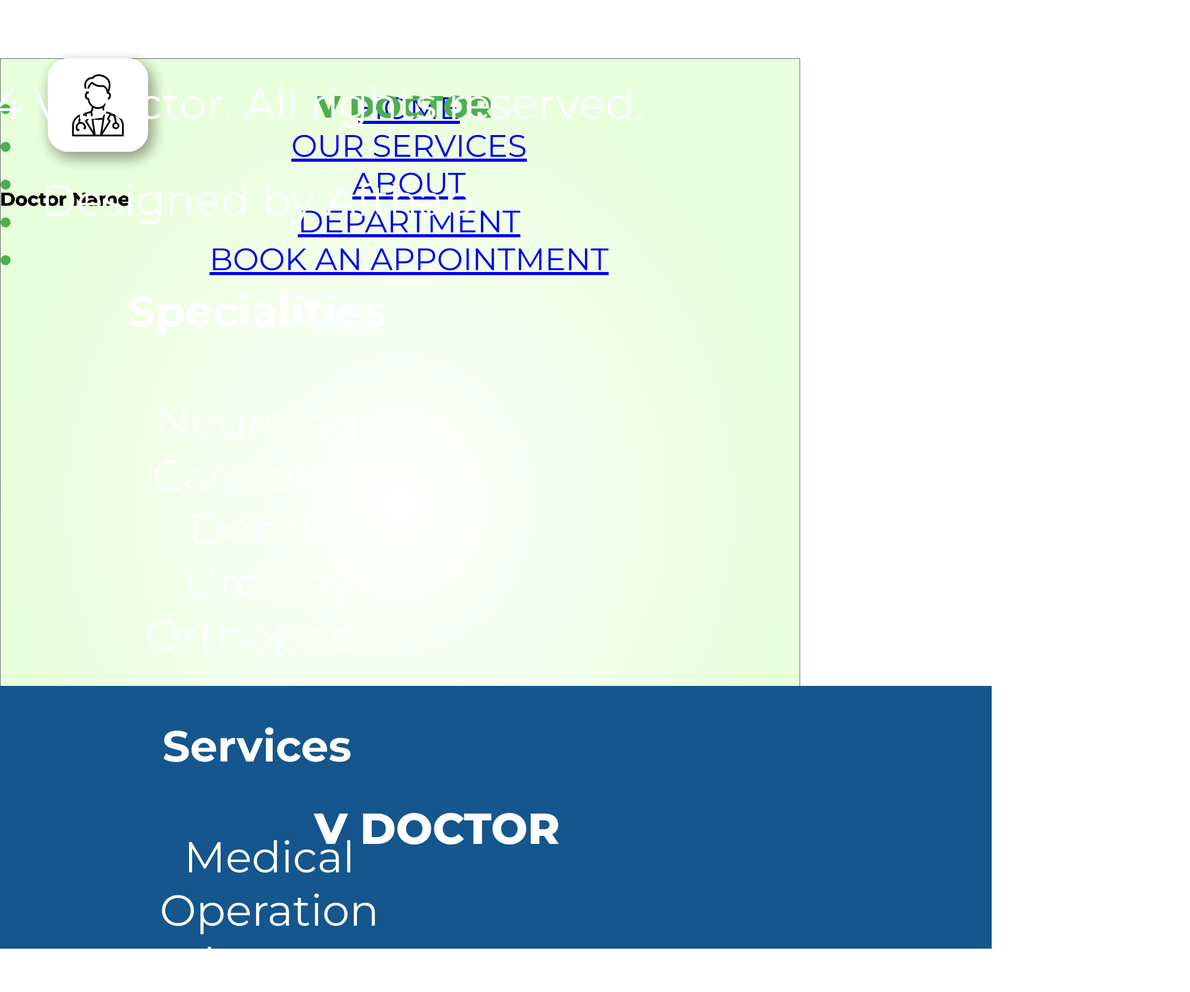
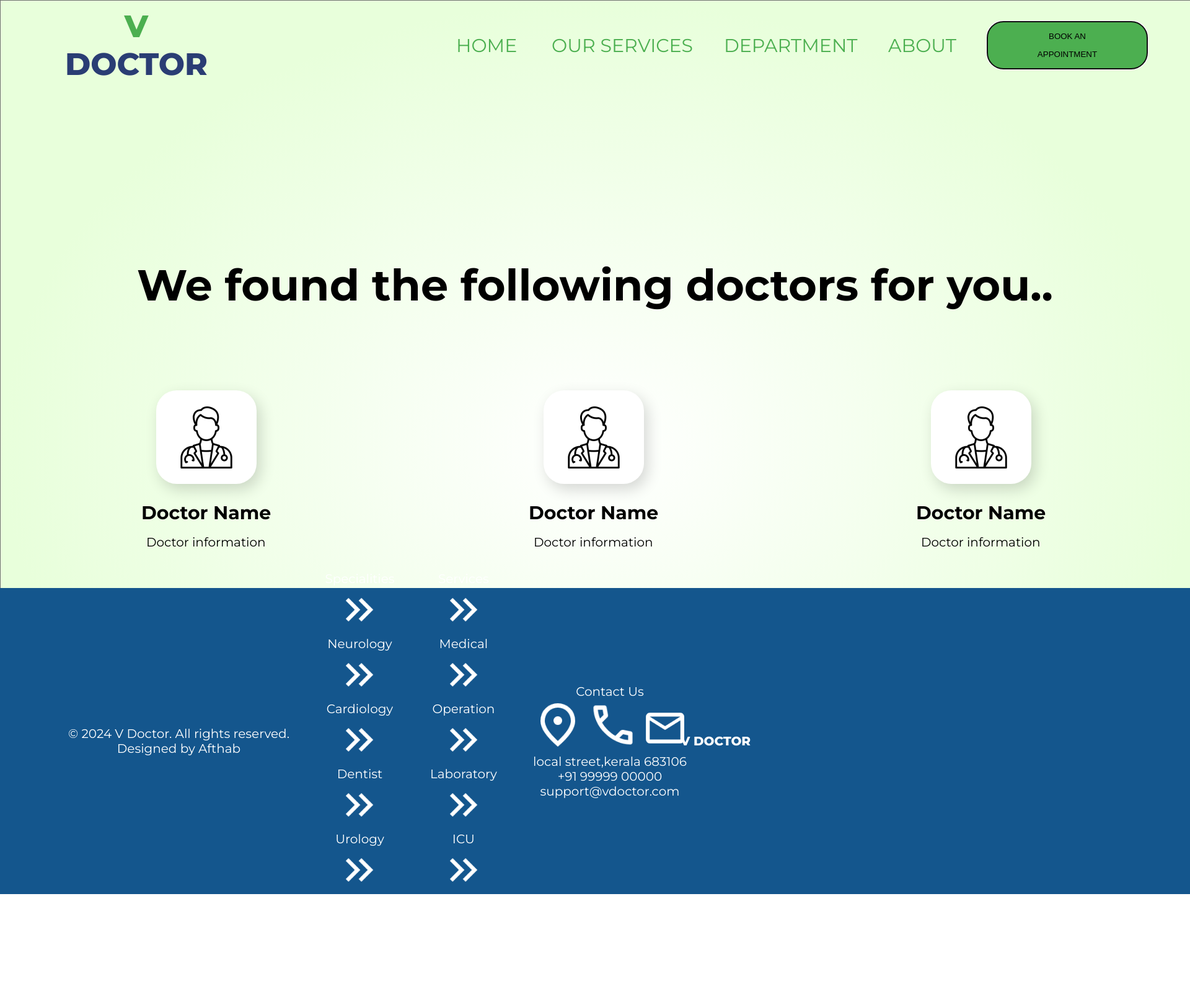
Before and after one commit to Afthuafthab/Doctors-Appointment, a website built with Parcel: page result.html in a window 1280 px wide. Shown: the top 1601 px of the page at 62% size, 1920 px wide, since content can reach past the window. After the commit the page ends 1471 px from the top, so only its background shows below. Built offline with nearby package versions, Linux system fonts and the light colour scheme.

Commit message:
Update result.html

```diff
--- a/result.html
+++ b/result.html
@@ -1,109 +1,204 @@
 <!DOCTYPE html>
-<html lang="en">
+<html>
   <head>
-    <meta charset="UTF-8" />
-    <meta name="viewport" content="width=device-width, initial-scale=1.0" />
-    <title>V Doctor - Results</title>
+    <meta charset="utf-8" />
+    <meta name="viewport" content="initial-scale=1, width=device-width" />
+
     <link rel="stylesheet" href="./result.css" />
     <link rel="stylesheet" href="./global.css" />
     <link rel="stylesheet" href="./index.css" />
     <link
+      rel="stylesheet"
       href="https://fonts.googleapis.com/css2?family=Montserrat:wght@300;400;500;600;700;800&display=swap"
-      rel="stylesheet"
     />
   </head>
   <body>
     <div class="result-page">
-      <!-- Background -->
-      <div class="main-bg"></div>
 
-      <!-- Navigation Bar -->
-      <nav class="navigation-bar">
-        <div class="menu-box-bg"></div>
-        <div class="logo">
-          <div class="v-doctor">V<span> DOCTOR</span></div>
-        </div>
-        <ul class="nav-links">
-          <li><a href="#">HOME</a></li>
-          <li><a href="#" id="our-services">OUR SERVICES</a></li>
-          <li><a href="#">ABOUT</a></li>
-          <li><a href="#" id="department">DEPARTMENT</a></li>
-          <li>
-            <a href="#" id="book-appointment" class="book-btn">BOOK AN APPOINTMENT</a>
-          </li>
-        </ul>
-      </nav>
+      <div class="main-bg1"></div>
+      <div class="how-to-work-section1">
+        <div class="service-section-bg1"></div>
+        <button class="doctor-11">
+          <div class="doctor-bg1"></div>
+          <img class="doctor-icon1" alt="" src="./public/doctor@2x.png" />
 
-      <!-- Main Content -->
-      <main>
-        <h1 class="result-heading">We found the following doctors for you..</h1>
-        <div class="doctor-list">
-          <div class="doctor-card">
-            <div class="doctor-bg"></div>
-            <img class="doctor-icon" alt="Doctor" src="./public/doctor@2x.png" />
-            <h3 class="doctor-name">Doctor Name</h3>
-            <p class="doctor-info">Doctor information</p>
-          </div>
-          <div class="doctor-card">
-            <div class="doctor-bg"></div>
-            <img class="doctor-icon" alt="Doctor" src="./public/doctor@2x.png" />
-            <h3 class="doctor-name">Doctor Name</h3>
-            <p class="doctor-info">Doctor information</p>
-          </div>
-          <div class="doctor-card">
-            <div class="doctor-bg"></div>
-            <img class="doctor-icon" alt="Doctor" src="./public/doctor@2x.png" />
-            <h3 class="doctor-name">Doctor Name</h3>
-            <p class="doctor-info">Doctor information</p>
+          <b class="doctor-name">Doctor Name</b>
+          <div class="doctor-information">Doctor information</div>
+        </button>
+        <button class="doctor-21">
+          <div class="doctor-bg1"></div>
+          <img class="doctor-icon1" alt="" src="./public/doctor@2x.png" />
+
+          <b class="doctor-name">Doctor Name</b>
+          <div class="doctor-information">Doctor information</div>
+        </button>
+        <button class="doctor-31">
+          <div class="doctor-bg1"></div>
+          <img class="doctor-icon1" alt="" src="./public/doctor@2x.png" />
+
+          <b class="doctor-name">Doctor Name</b>
+          <div class="doctor-information">Doctor information</div>
+        </button>
+        <b class="we-found-the">We found the following doctors for you..</b>
+      </div>
+      <div class="navigation-bar1">
+        <div class="menu-box-bg1"></div>
+        <div class="logo2">
+          <div class="v-doctor2">
+            <span>V</span>
+            <span class="span1"> </span>
+            <span class="doctor1">DOCTOR</span>
           </div>
         </div>
-      </main>
+        <button class="home1">HOME</button>
+        <button class="our-services1" id="oURSERVICES">OUR SERVICES</button>
+        <button class="about1">ABOUT</button>
+        <button class="department1" id="dEPARTMENT">DEPARTMENT</button>
+        <button
+          class="book-an-appointment3"
+          autofocus="{false}"
+          id="bookAnAppointment"
+        >
+          <div class="book-an-appointment-container1">
+            <p class="book-an1">BOOK AN</p>
+            <p class="book-an1">APPOINTMENT</p>
+          </div>
+        </button>
+      </div>
+      <div class="footer-section1">
+        <div class="logo-group">
+          <div class="logo3">
+            <div class="v-doctor2">V DOCTOR</div>
+          </div>
+          <div class="v-doctor-all1">© 2024 V Doctor. All rights reserved.</div>
+          <div class="designed-by-afthab1">Designed by Afthab</div>
+        </div>
+        <div class="specialities2">
+          <div class="specialities3">Specialities</div>
+          <div class="nuerology2">
+            <img
+              class="keyboard-double-arrow-right-24-icon10"
+              alt=""
+              src="./public/keyboard-double-arrow-right-24dp-ffffff-fill0-wght400-grad0-opsz24@2x.png"
+            />
 
-      <!-- Footer -->
-      <footer class="footer-section">
-        <div class="footer-container">
-          <!-- Logo Section -->
-          <div class="footer-logo">
-            <div class="v-doctor">V DOCTOR</div>
-            <p>© 2024 V Doctor. All rights reserved.</p>
-            <p>Designed by Afthab</p>
+            <div class="neurology2">Neurology</div>
           </div>
+          <div class="cardiology4">
+            <img
+              class="keyboard-double-arrow-right-24-icon10"
+              alt=""
+              src="./public/keyboard-double-arrow-right-24dp-ffffff-fill0-wght400-grad0-opsz24@2x.png"
+            />
 
-          <!-- Specialities Section -->
-          <div class="footer-column">
-            <h4>Specialities</h4>
-            <ul class="footer-list">
-              <li><span>Neurology</span></li>
-              <li><span>Cardiology</span></li>
-              <li><span>Dentist</span></li>
-              <li><span>Urology</span></li>
-              <li><span>Orthopedic</span></li>
-            </ul>
+            <div class="neurology2">Cardiology</div>
           </div>
+          <div class="dentist4">
+            <img
+              class="keyboard-double-arrow-right-24-icon10"
+              alt=""
+              src="./public/keyboard-double-arrow-right-24dp-ffffff-fill0-wght400-grad0-opsz24@2x.png"
+            />
 
-          <!-- Services Section -->
-          <div class="footer-column">
-            <h4>Services</h4>
-            <ul class="footer-list">
-              <li><span>Medical</span></li>
-              <li><span>Operation</span></li>
-              <li><span>Laboratory</span></li>
-              <li><span>ICU</span></li>
-              <li><span>Test Room</span></li>
-            </ul>
+            <div class="neurology2">Dentist</div>
           </div>
+          <div class="urology3">
+            <img
+              class="keyboard-double-arrow-right-24-icon10"
+              alt=""
+              src="./public/keyboard-double-arrow-right-24dp-ffffff-fill0-wght400-grad0-opsz24@2x.png"
+            />
 
-          <!-- Contact Us Section -->
-          <div class="footer-column">
-            <h4>Contact Us</h4>
-            <p><img src="./public/location-on-24dp-ffffff-fill0-wght400-grad0-opsz24@2x.png" alt="Location" /> local street, Kerala 683106</p>
-            <p><img src="./public/call-24dp-ffffff-fill0-wght400-grad0-opsz24@2x.png" alt="Call" /> +91 99999 00000</p>
-            <p><img src="./public/mail-24dp-ffffff-fill0-wght400-grad0-opsz24@2x.png" alt="Mail" /> <a href="mailto:support@vdoctor.com">support@vdoctor.com</a></p>
+            <div class="neurology2">Urology</div>
+          </div>
+          <div class="ortho2">
+            <img
+              class="keyboard-double-arrow-right-24-icon10"
+              alt=""
+              src="./public/keyboard-double-arrow-right-24dp-ffffff-fill0-wght400-grad0-opsz24@2x.png"
+            />
+
+            <div class="neurology2">Orthopedic</div>
           </div>
         </div>
-      </footer>
+        <div class="services2">
+          <div class="specialities3">Services</div>
+          <div class="nuerology3">
+            <img
+              class="keyboard-double-arrow-right-24-icon10"
+              alt=""
+              src="./public/keyboard-double-arrow-right-24dp-ffffff-fill0-wght400-grad0-opsz24@2x.png"
+            />
+
+            <div class="neurology2">Medical</div>
+          </div>
+          <div class="cardiology6">
+            <img
+              class="keyboard-double-arrow-right-24-icon10"
+              alt=""
+              src="./public/keyboard-double-arrow-right-24dp-ffffff-fill0-wght400-grad0-opsz24@2x.png"
+            />
+
+            <div class="neurology2">Operation</div>
+          </div>
+          <div class="dentist6">
+            <img
+              class="keyboard-double-arrow-right-24-icon10"
+              alt=""
+              src="./public/keyboard-double-arrow-right-24dp-ffffff-fill0-wght400-grad0-opsz24@2x.png"
+            />
+
+            <div class="neurology2">Laboratory</div>
+          </div>
+          <div class="urology5">
+            <img
+              class="keyboard-double-arrow-right-24-icon10"
+              alt=""
+              src="./public/keyboard-double-arrow-right-24dp-ffffff-fill0-wght400-grad0-opsz24@2x.png"
+            />
+
+            <div class="neurology2">ICU</div>
+          </div>
+          <div class="ortho3">
+            <img
+              class="keyboard-double-arrow-right-24-icon10"
+              alt=""
+              src="./public/keyboard-double-arrow-right-24dp-ffffff-fill0-wght400-grad0-opsz24@2x.png"
+            />
+
+            <div class="neurology2">Test Room</div>
+          </div>
+        </div>
+        <div class="contact-us-group">
+          <div class="contact-us1">Contact Us</div>
+          <img
+            class="location-on-24dp-ffffff-fill0-icon1"
+            alt=""
+            src="./public/location-on-24dp-ffffff-fill0-wght400-grad0-opsz24@2x.png"
+          />
+
+          <img
+            class="call-24dp-ffffff-fill0-wght400-icon1"
+            alt=""
+            src="./public/call-24dp-ffffff-fill0-wght400-grad0-opsz24@2x.png"
+          />
+
+          <img
+            class="mail-24dp-ffffff-fill0-wght400-icon1"
+            alt=""
+            src="./public/mail-24dp-ffffff-fill0-wght400-grad0-opsz24@2x.png"
+          />
+
+          <div class="local-streetkerala-6831061">
+            local street,kerala 683106
+          </div>
+          <div class="div1">+91 99999 00000</div>
+          <a class="supportvdoctorcom1">support@vdoctor.com</a>
+        </div>
+      </div>
     </div>
 
     <script src="./result.js"></script>
+
   </body>
 </html>
```
